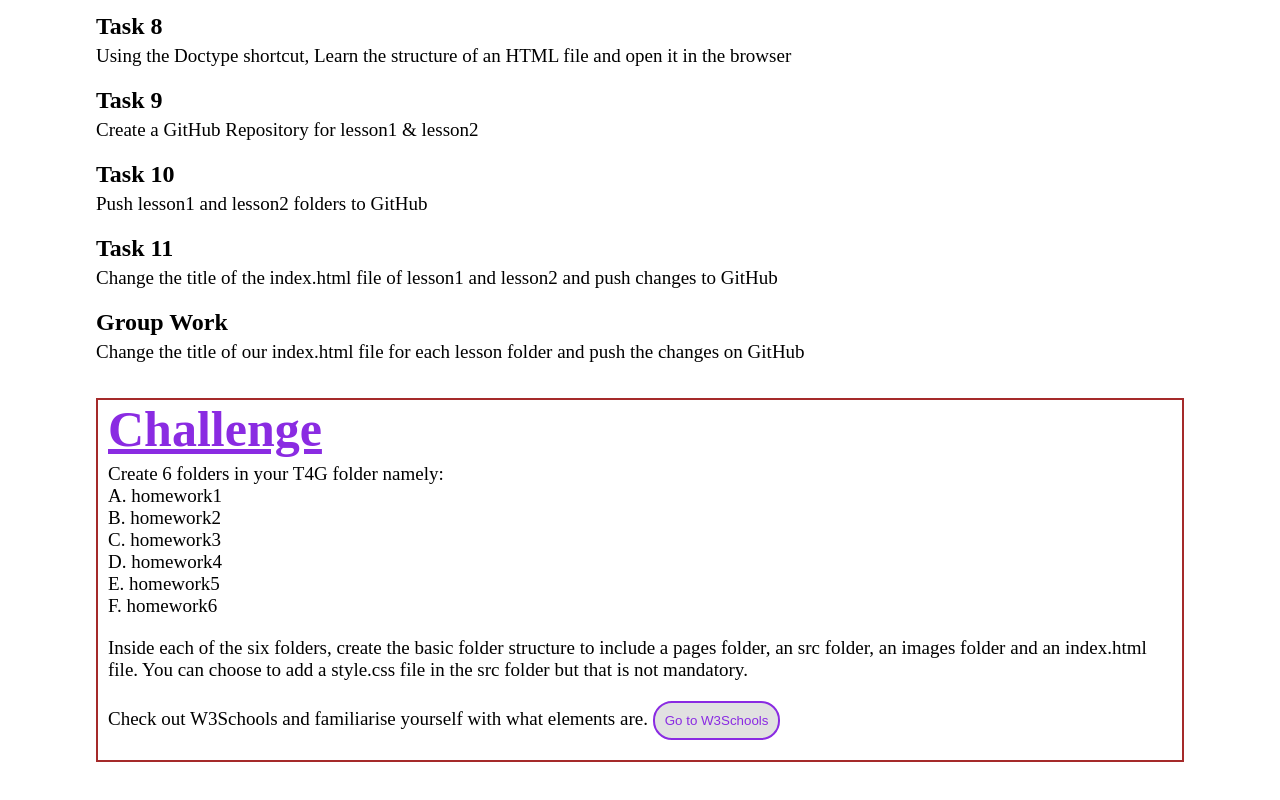
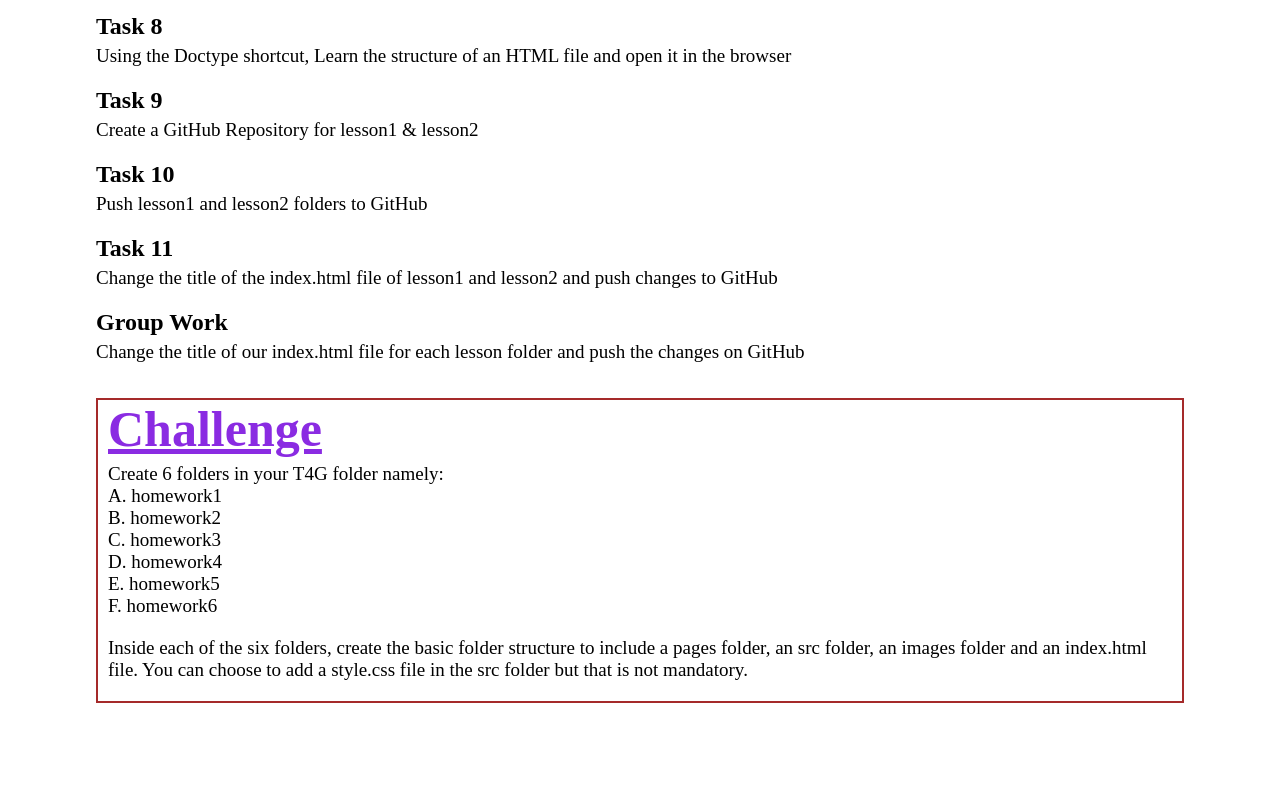
Before and after one commit to ElpeAJ/T4G_Intro_to_Web_Development, a plain HTML site: page index.html in a window 1280 px wide. Shown: the part 614-1414 px from the top of the page. After the commit the page ends 1357 px from the top, so only its background shows below. Drawn offline with Linux system fonts and the light colour scheme.

Commit message:
Adding changes made on the main file

```diff
--- a/index.html
+++ b/index.html
@@ -47,7 +47,7 @@
             a pages folder, an src folder, an images folder and an index.html file.
             You can choose to add a style.css file in the src folder but that is not mandatory.
         </p>
-        <p>Check out W3Schools and familiarise yourself with what elements are. <button><a target="_blank" href="https://www.w3schools.com/html/">Go to W3Schools</a></a></button></p>
+
       </div>
     </div>
     <!-- <script>
```
